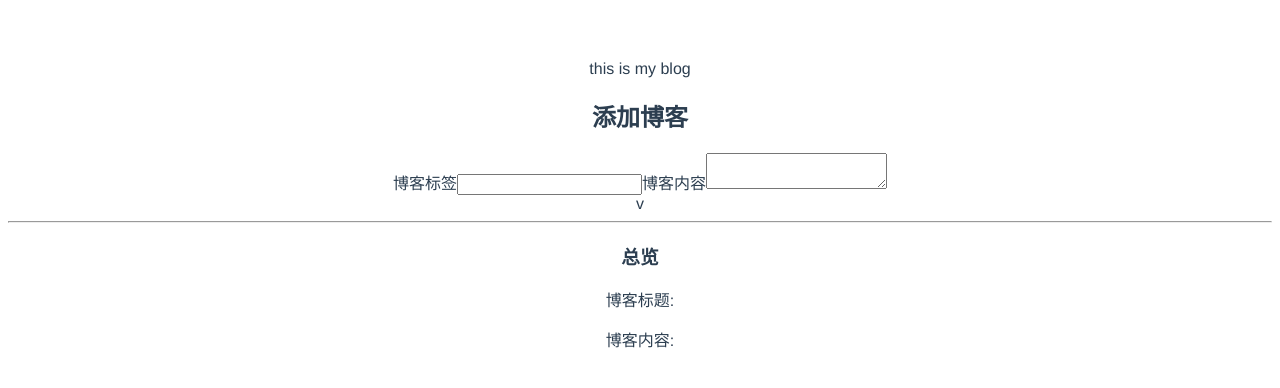
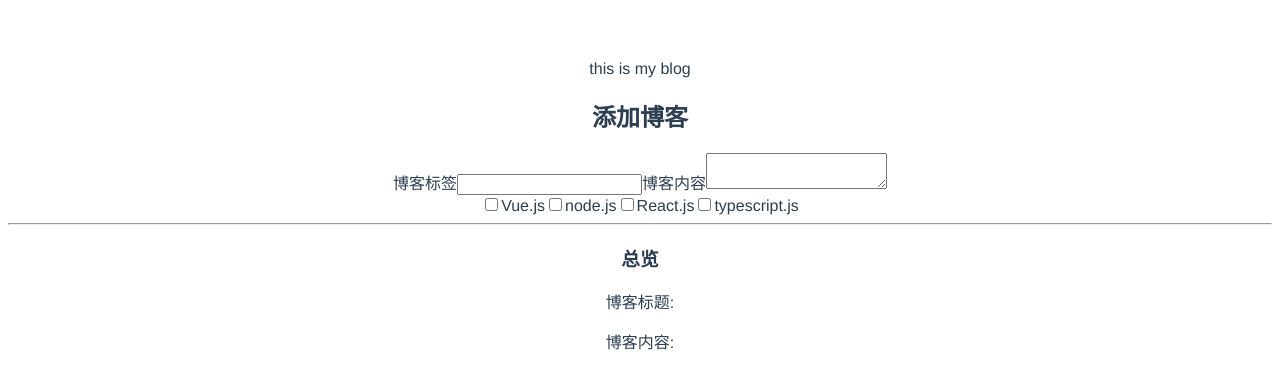
Before and after one commit to ItouMakoto/blog, a Vue app: page / in a window 1280 px wide. Shown: the top 388 px of the page. Built offline with nearby package versions, Linux system fonts and the light colour scheme.

Commit message:
添加博客编写页面

```diff
--- a/src/components/add-blog.vue
+++ b/src/components/add-blog.vue
@@ -7,7 +7,15 @@
       <label for="blog-content">博客内容</label>
       <textarea v-model="blog.content" id="blog-content"></textarea>
       <div id="check-class">
-        <label for="">v</label>
+        <input type="checkbox" v-model="blog.blogClass" value="Vue.js">
+        <label for="">Vue.js</label>
+        <input type="checkbox" v-model="blog.blogClass" value="node.js">
+        <label for="">node.js</label>
+        <input type="checkbox" v-model="blog.blogClass" value="React.js">
+        <label for="">React.js</label>
+        <input type="checkbox" v-model="blog.blogClass" value="typescript.js">
+        <label for="">typescript.js</label>
+
       </div>
     </form>
     <hr>
@@ -28,6 +36,7 @@ export default {
       blog:{
         title: '',
         content:'',
+        blogClass:[]
       }
     }
   }
```
